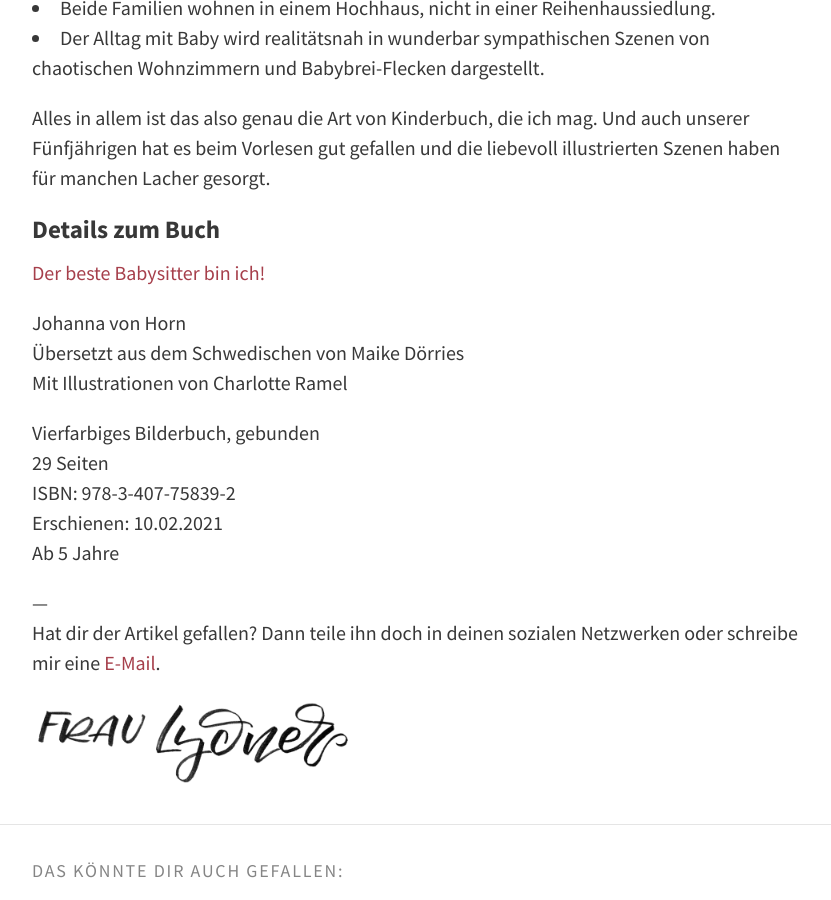
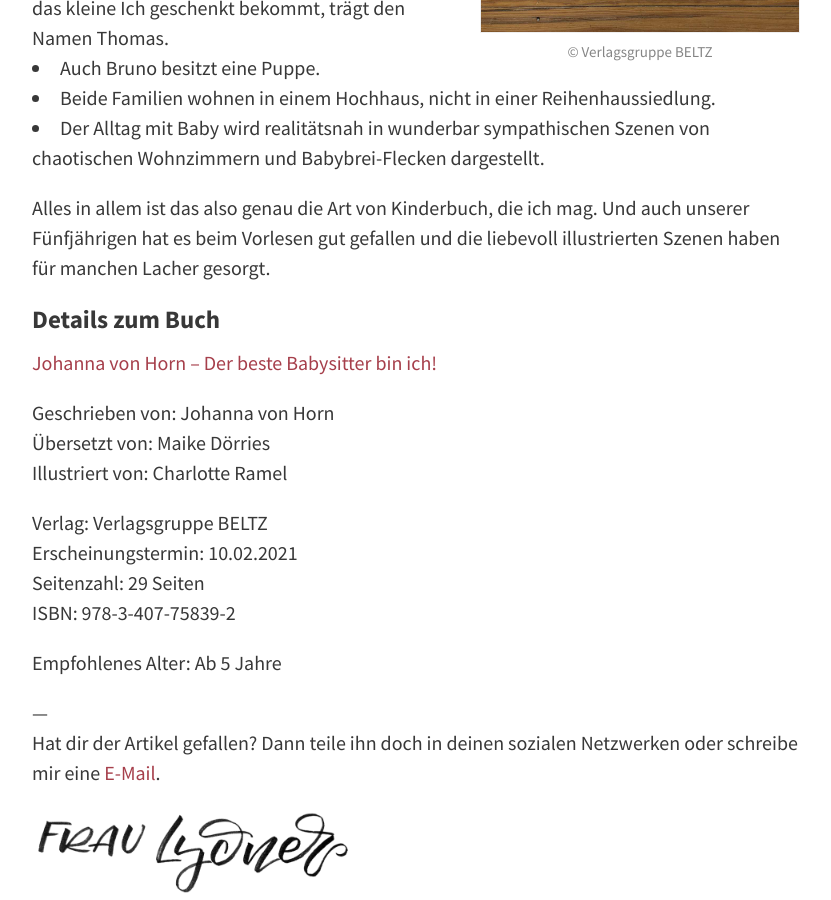
Before and after one commit to fraulyoner/kinderbuchvielfalt, a Jekyll site: the page built from _posts/2022-09-06-kinderbuch-der-beste-babysitter-bin-ich.md, in a window 1280 px wide and 900 px high, scrolled down 1423 px. Shown: the whole window, without its empty margins (224-1055 px from the left). Built offline with Jekyll 4.4.1, drawn with Linux system fonts in a browser that asks for light colours; some of the changed text lies outside the part shown.

Commit message:
Update layout of existing blog post

```diff
--- a/_posts/2022-09-06-kinderbuch-der-beste-babysitter-bin-ich.md
+++ b/_posts/2022-09-06-kinderbuch-der-beste-babysitter-bin-ich.md
@@ -1,6 +1,6 @@
 ---
 layout: post
-title: Kinderbuchempfehlung – Der beste Babysitter bin ich!
+title: Johanna von Horn – Der beste Babysitter bin ich!
 permalink: /kinderbuch-der-beste-babysitter-bin-ich
 tags:
 - Ab 5 Jahre
@@ -22,7 +22,10 @@
 Ein Kinderbuch von Johanna von Horn mit Illustrationen
 von Charlotte Ramel über einen kleinen übermotivierten Babysitter:
 
-[Der beste Babysitter bin ich!](https://www.beltz.de/kinderbuch_jugendbuch/produkte/details/45214-der-beste-babysitter-bin-ich.html){:target="\_blank"}
+[Johanna von Horn – Der beste Babysitter bin ich!](https://www.beltz.de/kinderbuch_jugendbuch/produkte/details/45214-der-beste-babysitter-bin-ich.html){:target="\_blank"}
+
+> »Ich klingele jeden Tag bei Bruno und seinen Mamas und frage, ob sie Hilfe
+brauchen. Bis jetzt brauchten sie mich immer.«
 
 Auf charmante Art und Weise eines fünfjährigen Kindes nimmt uns der/die
 Protagonist:in dieses Buches (das Geschlecht bleibt unbekannt) mit in Alltag und
@@ -66,14 +69,15 @@
 
 ### Details zum Buch
 
-[Der beste Babysitter bin ich!](https://www.beltz.de/kinderbuch_jugendbuch/produkte/details/45214-der-beste-babysitter-bin-ich.html){:target="\_blank"}
+[Johanna von Horn – Der beste Babysitter bin ich!](https://www.beltz.de/kinderbuch_jugendbuch/produkte/details/45214-der-beste-babysitter-bin-ich.html){:target="\_blank"}
 
-Johanna von Horn\\
-Übersetzt aus dem Schwedischen von Maike Dörries\\
-Mit Illustrationen von Charlotte Ramel
+Geschrieben von: Johanna von Horn\\
+Übersetzt von: Maike Dörries\\
+Illustriert von: Charlotte Ramel
 
-Vierfarbiges Bilderbuch, gebunden\\
-29 Seiten\\
-ISBN: 978-3-407-75839-2\\
-Erschienen: 10.02.2021\\
-Ab 5 Jahre
+Verlag: Verlagsgruppe BELTZ\\
+Erscheinungstermin: 10.02.2021\\
+Seitenzahl: 29 Seiten\\
+ISBN: 978-3-407-75839-2
+
+Empfohlenes Alter: Ab 5 Jahre
```
